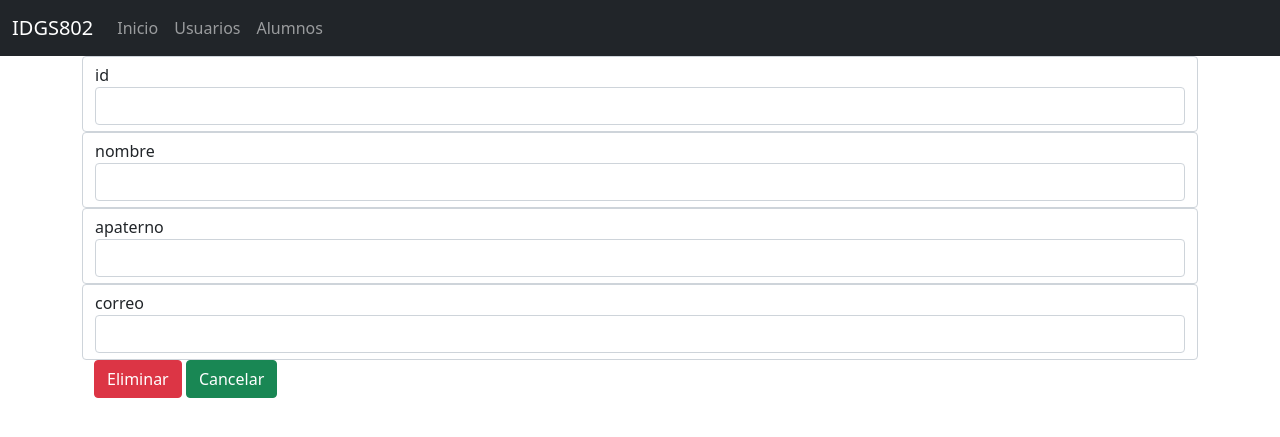
After one commit to IDGS-802-17001718/Flask_BD_IDGS802, a Flask app: template templates/eliminar.html in a window 1280 px wide. The commit adds this page. Shown: the top 437 px of the page. Run offline with Flask 3, Linux system fonts and the light colour scheme; the template is opened without the code that fills it: values that come from a table or form of the project are taken from there, others are empty; some libraries are stand-ins or nearby versions.

Commit message:
LMVP ABC Completo 29/02/24

```diff
--- a/main.py
+++ b/main.py
@@ -1,4 +1,4 @@
-from flask import Flask, request, render_template, Response
+from flask import Flask, request, render_template, Response, redirect, url_for
 from flask_wtf.csrf import CSRFProtect
 from flask import flash
 from flask import g
@@ -27,6 +27,47 @@ def index():
         db.session.commit()
     return render_template("index.html", form=alum_form)
 
+@app.route("/eliminar", methods=["GET", "POST"])
+def eliminar():
+    alum_form=forms.UserForm2(request.form)
+
+    if request.method=='GET':
+        id=request.args.get('id')
+        alum=db.session.query(Alumnos).filter(Alumnos.id==id).first()
+        """ alum=Alumnos.query.filter_by(id=id).delete() """
+        alum_form.id.data=alum.id
+        alum_form.nombre.data=alum.nombre
+        alum_form.apaterno.data=alum.apaterno
+        alum_form.email.data=alum.email
+    if request.method=='POST':
+        id=alum_form.id.data
+        alum=Alumnos.query.get(id)
+        db.session.delete(alum)
+        db.session.commit()
+        return redirect(url_for('ABC_Completo'))
+    return render_template("eliminar.html", form=alum_form)
+@app.route("/modificar", methods=["GET", "POST"])
+def modificar():
+    alum_form=forms.UserForm2(request.form)
+
+    if request.method=='GET':
+        id=request.args.get('id')
+        alum=db.session.query(Alumnos).filter(Alumnos.id==id).first()
+        """ alum=Alumnos.query.filter_by(id=id).delete() """
+        alum_form.id.data=alum.id
+        alum_form.nombre.data=alum.nombre
+        alum_form.apaterno.data=alum.apaterno
+        alum_form.email.data=alum.email
+    if request.method=='POST':
+        id=alum_form.id.data
+        alum=db.session.query(Alumnos).filter(Alumnos.id==id).first()
+        alum.nombre=alum_form.nombre.data
+        alum.apaterno=alum_form.apaterno.data
+        alum.email=alum_form.email.data
+        db.session.add(alum)
+        db.session.commit()
+        return redirect(url_for('ABC_Completo'))
+    return render_template("modificar.html", form=alum_form)
 @app.route("/ABC_Completo", methods=["GET", "POST"])
 def ABDCompleto():
     create_form=forms.UserForm2(request.form)
--- a/templates/ABC_Completo.html
+++ b/templates/ABC_Completo.html
@@ -19,9 +19,9 @@
                     <tr>
                         <td>{{alum.nombre}}</td>
                         <td>{{alum.apaterno}}</td>
-                        <td>{{alum.correo}}</td>
-                        <td><a href="eliminar.html?id={{alum.id}}" class="btn btn-danger">Eliminar</a></td>
-                        <td><a href="modificar.html?id={{alum.id}}" class="btn btn-warning">Modificar</a></td>
+                        <td>{{alum.email}}</td>
+                        <td><a href="eliminar?id={{alum.id}}" class="btn btn-danger">Eliminar</a></td>
+                        <td><a href="modificar?id={{alum.id}}" class="btn btn-warning">Modificar</a></td>
                     </tr>
                     {%endfor%}
                 </tbody>
--- /dev/null
+++ b/templates/eliminar.html
@@ -0,0 +1,36 @@
+{% extends 'layout2.html' %}
+    {%from "_macros.html" import render_field%}
+{%block content%}
+    <div class="container">
+        <div class="row">
+            <form name="resgistro" action="/eliminar" id="eliminar" method="post">
+                <div class="row control-group">
+                    <div class="form-control col-xs-12 float-label-form-group controls">
+                        {{render_field(form.id, class="form-control")}}
+
+                    </div>
+                </div>
+                <div class="row control-group">
+                    <div class="form-control col-xs-12 float-label-form-group controls">
+                        {{render_field(form.nombre, class="form-control")}}
+
+                    </div>
+                </div>
+                <div class="row control-group">
+                    <div class="form-control col-xs-12 float-label-form-group controls">
+                        {{render_field(form.apaterno, class="form-control")}}
+
+                    </div>
+                </div>                <div class="row control-group">
+                    <div class="form-control col-xs-12 float-label-form-group controls">
+                        {{render_field(form.email, class="form-control")}}
+
+                    </div>
+                </div>
+                <input type="hidden" name="csrf_token" value="{{csrf_token()}}">
+                <input type="submit" id="elimnar" name="eliminar" class="btn btn-danger" value="Eliminar">
+                <a href="ABC_Completo" class="btn btn-success">Cancelar</a>
+            </form>
+        </div>
+    </div>
+{%endblock%}
```
Also changed, not shown: templates/modificar.html (added, +36 -0 lines).
